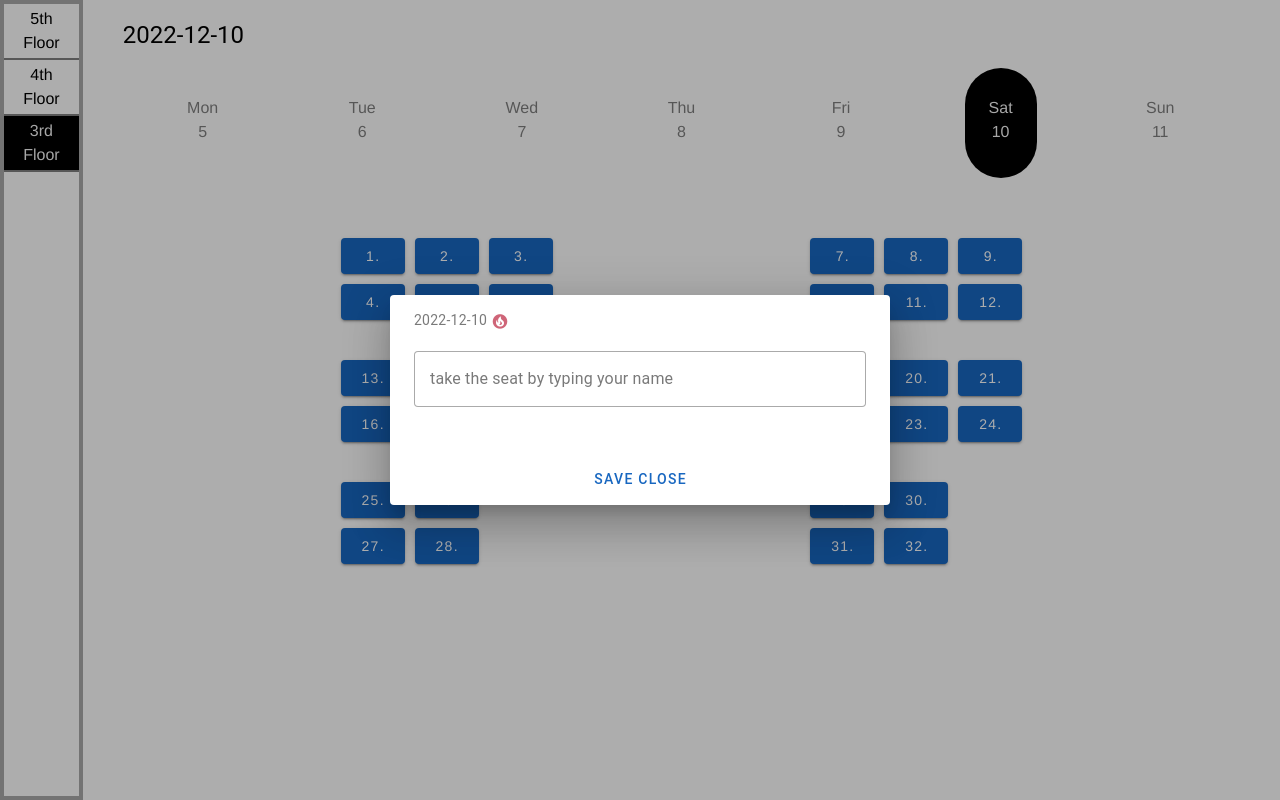
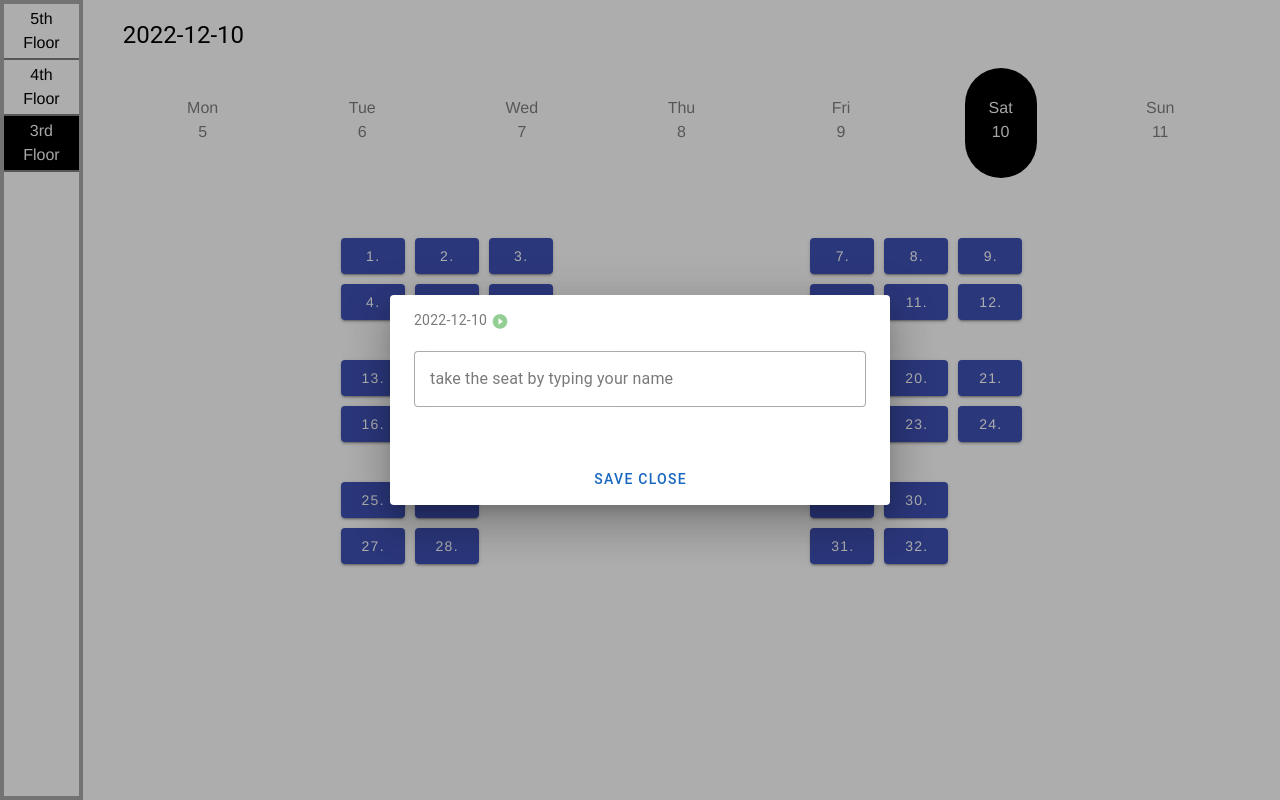
Before and after one commit to JooYoo/notMyDesk, a Vue app: page / in a window 1280 px wide. Both pictures are taken after a click on the button "1.". Built offline with nearby package versions, Linux system fonts and the light colour scheme.

Commit message:
style: desk-modal-icon

```diff
--- a/src/components/Desk.vue
+++ b/src/components/Desk.vue
@@ -6,7 +6,7 @@
     >
       <template v-slot:activator="{ props }">
         <v-btn
-          color="primary"
+          :color="deskColor(seat.floorId)"
           v-bind="props"
         > {{seat.deskNr}}. {{seat.occupiedBy}} </v-btn>
       </template>
@@ -16,10 +16,9 @@
           <v-card-title>{{occupiedBy}}</v-card-title>
           <v-card-subtitle>
             <span class="mr-1">{{seat.fullDate}}</span>
-            <!-- TODO:  change icon and color based on occupy-->
             <v-icon
-              color="error"
-              icon="mdi-fire-circle"
+              :color="deskModalIconColor(seat.occupiedBy)"
+              :icon="deskModalIcon(seat.occupiedBy)"
               size="small"
             ></v-icon>
           </v-card-subtitle>
@@ -63,6 +62,50 @@ export default {
   computed: {
     // if seat-occupied is null => Empty
     // if seat-occupied is 'Tom' => ocuppiedBy = 'Tom'
+
+    // change icon based on
+    deskModalIcon() {
+      return (occupiedBy) => {
+        let icon = "";
+        if (occupiedBy) {
+          icon = "mdi-stop-circle";
+        } else {
+          icon = "mdi-play-circle";
+        }
+        return icon;
+      };
+    },
+    deskModalIconColor() {
+      return (occupiedBy) => {
+        let color = "";
+        if (occupiedBy) {
+          color = "red";
+        } else {
+          color = "green";
+        }
+        return color;
+      };
+    },
+    // change desk-color based on floorId
+    deskColor() {
+      return function (floorId) {
+        let deskColor = "";
+        switch (floorId) {
+          case 3:
+            deskColor = "indigo darken-1";
+            break;
+          case 4:
+            deskColor = "teal darken-1";
+            break;
+          case 5:
+            deskColor = "purple darken-1";
+            break;
+          default:
+            break;
+        }
+        return deskColor;
+      };
+    },
   },
   methods: {
     saveAndClose() {
@@ -82,7 +125,7 @@ export default {
       );
       // set occupy to target-seat
       setOccupyToStore(floor, selectedSeat, this.occupiedBy);
-      // TODO: save new-weeklyFloors to LocalStorage
+      // save new-weeklyFloors to LocalStorage
       saveData(weeklyFloors);
     },
   },
```
